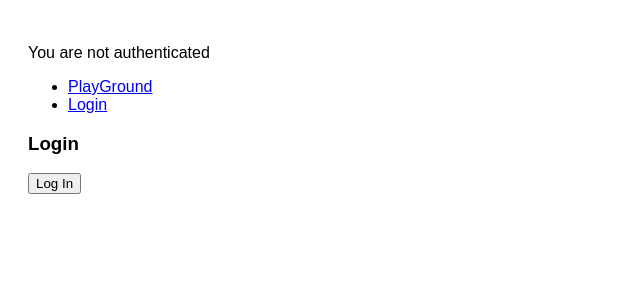
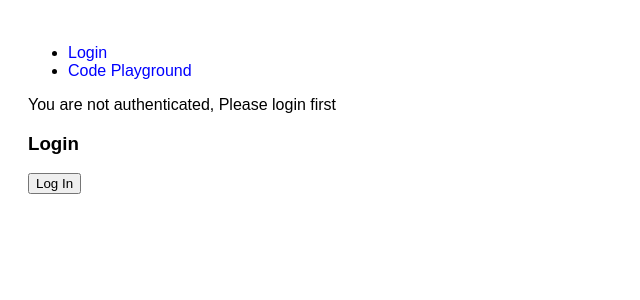
Before and after one commit to acciojob/code-playground-SaiKiran93814, a React app: page /login in a window 1280 px wide. Shown: the top 300 px of the page, without its empty margins (0-640 px from the left). Built offline with nearby package versions, Linux system fonts and the light colour scheme.

Commit message:
Errors modified

```diff
--- a/src/App.js
+++ b/src/App.js
@@ -1,7 +1,7 @@
 import React, { useState } from 'react';
-import { Routes, Route, Link } from 'react-router-dom';
+import { Routes, Route, Link, Navigate } from 'react-router-dom';
+import LoginPage from './Pages/LoginPage.js';
 import Playground from "../src/Pages/Playground.js";
-import LoginPage from './Pages/LoginPage.js';
 import PrivateRoute from './components/PrivateRoute';
 
 function App() {
@@ -9,19 +9,19 @@ function App() {
 
   return (
     <div className="main-container">
-      <div>
-        {isAuthenticated ? (
-  <p data-testid="status-msg">Logged in</p>
-) : (
-  <p data-testid="status-msg">You are not authenticated</p>
-)}
+      <nav>
+        <ul>
+          <li><Link to="/login">Login</Link></li>
+          <li><Link to="/playground">Code Playground</Link></li>
+        </ul>
+      </nav>
 
-
-        <ul>
-          <li><Link to="/playground">PlayGround</Link></li>
-          <li><Link to="/login">Login</Link></li>
-        </ul>
-      </div>
+      {/* ✅ Added for Cypress to detect auth status */}
+      <p data-testid="status-msg">
+        {isAuthenticated
+          ? 'Logged in, Now you can enter Playground'
+          : 'You are not authenticated, Please login first'}
+      </p>
 
       <Routes>
         <Route
@@ -41,6 +41,7 @@ function App() {
             />
           }
         />
+        <Route path="*" element={<Navigate to="/login" />} />
       </Routes>
     </div>
   );
--- a/src/Pages/LoginPage.js
+++ b/src/Pages/LoginPage.js
@@ -1,21 +1,18 @@
 import React from 'react';
 
 function LoginPage({ isAuthenticated, setIsAuthenticated }) {
-  const handleLogin = () => {
-    setIsAuthenticated(true);
-  };
-
-  const handleLogout = () => {
-    setIsAuthenticated(false);
-  };
+  const handleLogin = () => setIsAuthenticated(true);
+  const handleLogout = () => setIsAuthenticated(false);
 
   return (
     <div>
       <h3>Login</h3>
+
+      {/* ✅ Cypress can now target these buttons */}
       {isAuthenticated ? (
-        <button onClick={handleLogout}>Log Out</button>
+        <button data-testid="logout-btn" onClick={handleLogout}>Log Out</button>
       ) : (
-        <button onClick={handleLogin}>Log In</button>
+        <button data-testid="login-btn" onClick={handleLogin}>Log In</button>
       )}
     </div>
   );
--- a/src/Pages/Playground.js
+++ b/src/Pages/Playground.js
@@ -2,11 +2,12 @@ import React from 'react';
 
 function Playground() {
   return (
+    // ✅ Added data-testid so Cypress can verify protected page
     <div data-testid="playground">
       <h2>Welcome to Playground</h2>
+      <p>This is a protected route.</p>
     </div>
   );
 }
 
-
 export default Playground;
```
